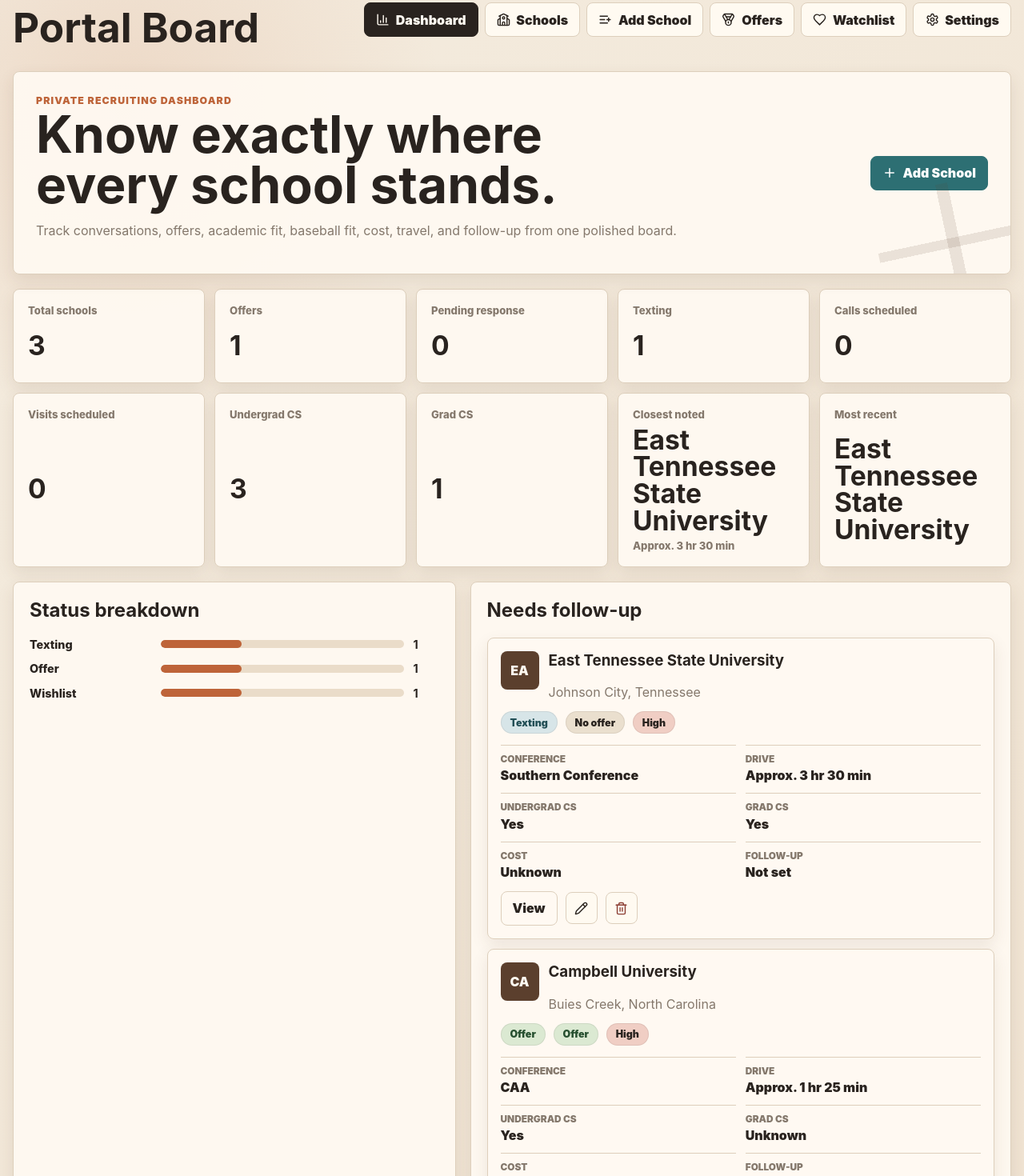
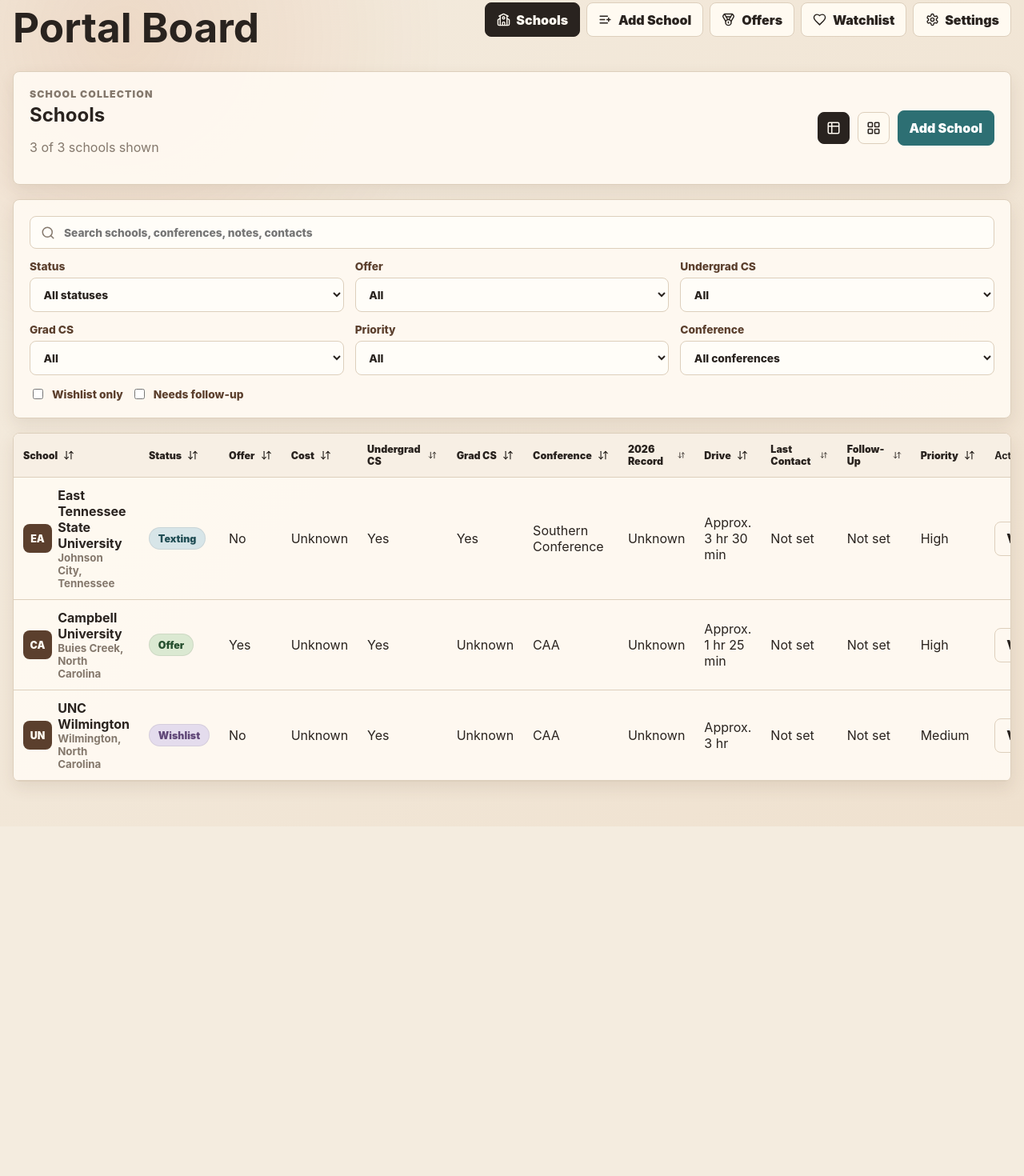
Before and after one commit to tatejones2/portal_tracker, a React (Vite) app: page / in a window 1280 px wide. Shown: the part 40-1510 px from the top of the page at 80% size. After the commit the page ends 1073 px from the top, so only its background shows below. Built offline with nearby package versions, Linux system fonts and the light colour scheme.

Commit message:
Make schools the primary view

```diff
--- a/src/App.tsx
+++ b/src/App.tsx
@@ -6,14 +6,13 @@
 import { SchoolForm } from './components/SchoolForm';
 import { useSchools } from './hooks/useSchools';
 import { AddSchoolPage } from './pages/AddSchoolPage';
-import { DashboardPage } from './pages/DashboardPage';
 import { OffersPage } from './pages/OffersPage';
 import { SchoolsPage } from './pages/SchoolsPage';
 import { SettingsPage } from './pages/SettingsPage';
 import { WishlistPage } from './pages/WishlistPage';
 import type { School } from './types/school';
 
-export type View = 'dashboard' | 'schools' | 'add' | 'offers' | 'wishlist' | 'settings';
+export type View = 'schools' | 'add' | 'offers' | 'wishlist' | 'settings';
 
 const SETTINGS_KEY = 'portal-board-settings';
 
@@ -36,7 +35,7 @@
 
 function App() {
   const { schools, isLoading, create, update, remove, replaceAll, merge, clear } = useSchools();
-  const [activeView, setActiveView] = useState<View>('dashboard');
+  const [activeView, setActiveView] = useState<View>('schools');
   const [settings, setSettings] = useState(readSettings);
   const [selectedSchool, setSelectedSchool] = useState<School | null>(null);
   const [editingSchool, setEditingSchool] = useState<School | null>(null);
@@ -90,9 +89,8 @@
             onClear={clear}
           />
         );
-      case 'dashboard':
       default:
-        return <DashboardPage schools={schools} onAdd={() => setActiveView('add')} {...commonHandlers} />;
+        return <SchoolsPage schools={schools} onAdd={() => setActiveView('add')} {...commonHandlers} />;
     }
   };
 
--- a/src/components/DashboardCard.tsx
+++ /dev/null
@@ -1,15 +0,0 @@
-import type { ReactNode } from 'react';
-
-type Props = {
-  label: string;
-  value: ReactNode;
-  detail?: string;
-};
-
-export const DashboardCard = ({ label, value, detail }: Props) => (
-  <article className="metric-card">
-    <span>{label}</span>
-    <strong>{value}</strong>
-    {detail ? <small>{detail}</small> : null}
-  </article>
-);
--- a/src/components/TopNav.tsx
+++ b/src/components/TopNav.tsx
@@ -1,8 +1,7 @@
-import { BarChart3, Heart, ListPlus, Medal, School, Settings } from 'lucide-react';
+import { Heart, ListPlus, Medal, School, Settings } from 'lucide-react';
 import type { View } from '../App';
 
-const items: Array<{ view: View; label: string; icon: typeof BarChart3 }> = [
-  { view: 'dashboard', label: 'Dashboard', icon: BarChart3 },
+const items: Array<{ view: View; label: string; icon: typeof School }> = [
   { view: 'schools', label: 'Schools', icon: School },
   { view: 'add', label: 'Add School', icon: ListPlus },
   { view: 'offers', label: 'Offers', icon: Medal },
--- a/src/pages/DashboardPage.tsx
+++ /dev/null
@@ -1,90 +0,0 @@
-import { Plus } from 'lucide-react';
-import { DashboardCard } from '../components/DashboardCard';
-import { EmptyState } from '../components/EmptyState';
-import { SchoolCard } from '../components/SchoolCard';
-import type { School } from '../types/school';
-import { needsFollowUp } from '../utils/filterSchools';
-
-type Props = {
-  schools: School[];
-  onAdd: () => void;
-  onView: (school: School) => void;
-  onEdit: (school: School) => void;
-  onDelete: (school: School) => void;
-};
-
-export const DashboardPage = ({ schools, onAdd, onView, onEdit, onDelete }: Props) => {
-  const offers = schools.filter((school) => school.offer?.hasOffer || school.status === 'Offer');
-  const followUps = schools.filter(needsFollowUp).slice(0, 4);
-  const recent = [...schools].sort((a, b) => b.updatedAt.localeCompare(a.updatedAt)).slice(0, 4);
-  const closest = schools.find((school) => school.driveTimeFromBurlingtonNC);
-  const latest = [...schools].sort((a, b) => b.createdAt.localeCompare(a.createdAt))[0];
-  const statusCounts = schools.reduce<Record<string, number>>((acc, school) => {
-    acc[school.status] = (acc[school.status] ?? 0) + 1;
-    return acc;
-  }, {});
-
-  return (
-    <div className="page-stack">
-      <section className="hero-band">
-        <div>
-          <p className="eyebrow">Private recruiting dashboard</p>
-          <h2>Know exactly where every school stands.</h2>
-          <p>Track conversations, offers, academic fit, baseball fit, cost, travel, and follow-up from one polished board.</p>
-        </div>
-        <button className="button primary" type="button" onClick={onAdd}>
-          <Plus size={18} /> Add School
-        </button>
-      </section>
-
-      <section className="metric-grid">
-        <DashboardCard label="Total schools" value={schools.length} />
-        <DashboardCard label="Offers" value={offers.length} />
-        <DashboardCard label="Pending response" value={schools.filter((s) => s.status === 'Pending Response').length} />
-        <DashboardCard label="Texting" value={schools.filter((s) => s.status === 'Texting').length} />
-        <DashboardCard label="Calls scheduled" value={schools.filter((s) => s.status === 'Call Scheduled').length} />
-        <DashboardCard label="Visits scheduled" value={schools.filter((s) => s.status === 'Visit Scheduled').length} />
-        <DashboardCard label="Undergrad CS" value={schools.filter((s) => s.hasUndergradCS === true).length} />
-        <DashboardCard label="Grad CS" value={schools.filter((s) => s.hasGradCS === true).length} />
-        <DashboardCard label="Closest noted" value={closest?.name ?? 'Unknown'} detail={closest?.driveTimeFromBurlingtonNC} />
-        <DashboardCard label="Most recent" value={latest?.name ?? 'None yet'} />
-      </section>
-
-      <section className="two-column">
-        <div className="panel">
-          <h2>Status breakdown</h2>
-          <div className="status-bars">
-            {Object.entries(statusCounts).map(([status, count]) => (
-              <div key={status}>
-                <span>{status}</span>
-                <div><i style={{ width: `${Math.max(8, (count / Math.max(1, schools.length)) * 100)}%` }} /></div>
-                <strong>{count}</strong>
-              </div>
-            ))}
-          </div>
-        </div>
-        <div className="panel">
-          <h2>Needs follow-up</h2>
-          {followUps.length ? (
-            <div className="compact-list">
-              {followUps.map((school) => <SchoolCard key={school.id} school={school} onView={onView} onEdit={onEdit} onDelete={onDelete} />)}
-            </div>
-          ) : (
-            <EmptyState title="Nothing urgent" body="Schools marked pending, stale texting, due follow-ups, and high priority schools will appear here." />
-          )}
-        </div>
-      </section>
-
-      <section className="panel">
-        <h2>Recently updated</h2>
-        {recent.length ? (
-          <div className="card-grid">
-            {recent.map((school) => <SchoolCard key={school.id} school={school} onView={onView} onEdit={onEdit} onDelete={onDelete} />)}
-          </div>
-        ) : (
-          <EmptyState title="No schools yet" body="Add your first school to start tracking your portal process." />
-        )}
-      </section>
-    </div>
-  );
-};
```
